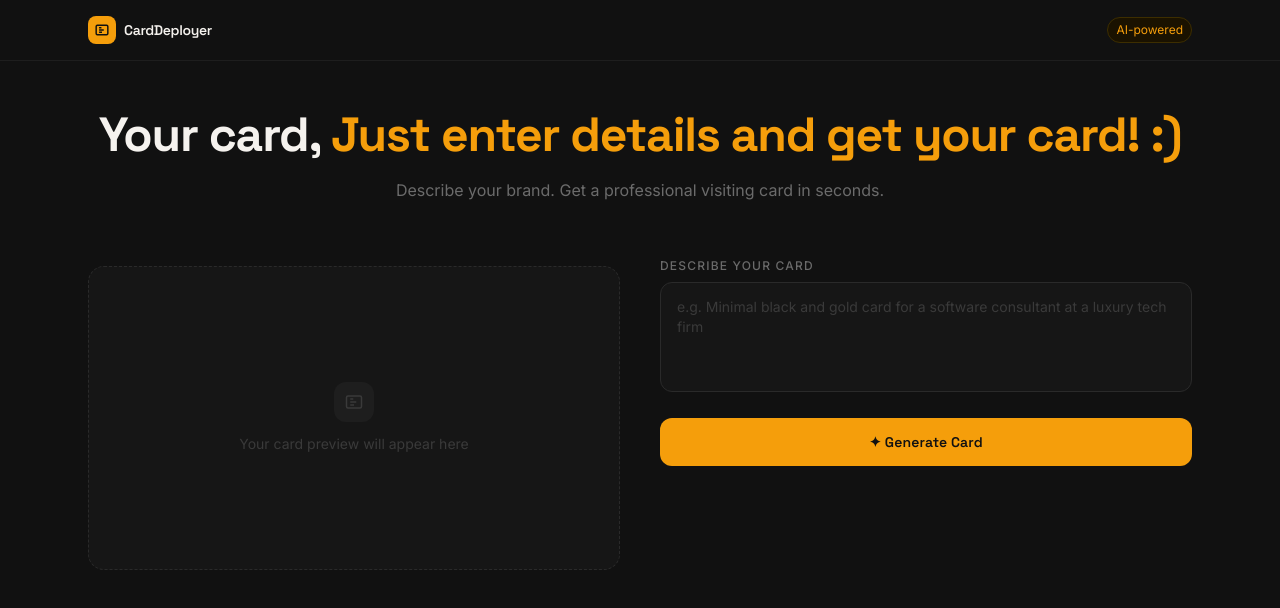
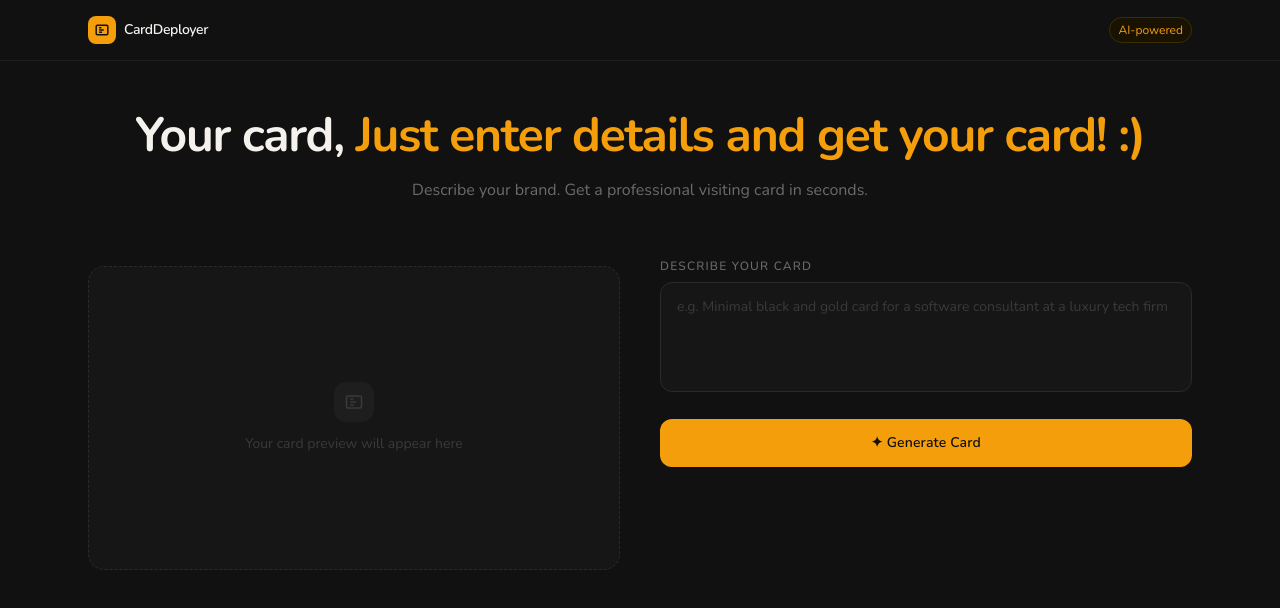
Before and after one commit to builtbygaurava/visiting-card, a SvelteKit app: page / in a window 1280 px wide. Shown: the top 608 px of the page. Built offline with nearby package versions, Linux system fonts and the light colour scheme; no server answers.

Commit message:
style: switch primary font to Nunito across the application

```diff
--- a/src/app.html
+++ b/src/app.html
@@ -7,6 +7,7 @@
 		%sveltekit.head%
 		<link rel="preconnect" href="https://fonts.googleapis.com">
 <link rel="preconnect" href="https://fonts.gstatic.com" crossorigin>
+<link href="https://fonts.googleapis.com/css2?family=Nunito:wght@400;500;600;700;800&display=swap" rel="stylesheet">
 <link href="https://fonts.googleapis.com/css2?family=Montserrat:wght@400;700&family=Poppins:wght@400;700&family=Playfair+Display:wght@400;700&family=Roboto:wght@400;700&family=Oswald:wght@400;700&family=Lora:wght@400;700&display=swap" rel="stylesheet">
 	</head>
 	<body data-sveltekit-preload-data="hover">
--- a/src/routes/+page.svelte
+++ b/src/routes/+page.svelte
@@ -91,10 +91,10 @@
 <svelte:head>
   <link rel="preconnect" href="https://fonts.googleapis.com">
   <link rel="preconnect" href="https://fonts.gstatic.com" crossorigin="">
-  <link href="https://fonts.googleapis.com/css2?family=Space+Grotesk:wght@400;500;600;700&family=Inter:wght@400;500&family=Montserrat:wght@400;700&family=Poppins:wght@400;700&family=Playfair+Display:wght@400;700&family=Roboto:wght@400;700&family=Oswald:wght@400;700&family=Lora:wght@400;700&display=swap" rel="stylesheet">
+  <link href="https://fonts.googleapis.com/css2?family=Nunito:wght@400;500;600;700;800&family=Montserrat:wght@400;700&family=Poppins:wght@400;700&family=Playfair+Display:wght@400;700&family=Roboto:wght@400;700&family=Oswald:wght@400;700&family=Lora:wght@400;700&display=swap" rel="stylesheet">
 </svelte:head>
 
-<div class="min-h-screen" style="background: #111111; font-family: 'Inter', sans-serif;">
+<div class="min-h-screen" style="background: #111111; font-family: 'Nunito', sans-serif;">
 
   <!-- Header -->
   <header class="border-b" style="border-color: #1E1E1E;">
@@ -106,7 +106,7 @@
             <path d="M7 8h4M7 12h8M7 16h5"/>
           </svg>
         </div>
-        <span class="font-semibold text-sm tracking-tight" style="color: #F5F2EE; font-family: 'Space Grotesk', sans-serif;">CardDeployer</span>
+        <span class="font-semibold text-sm tracking-tight" style="color: #F5F2EE; font-family: 'Nunito', sans-serif;">CardDeployer</span>
       </div>
       <span class="text-xs px-2 py-1 rounded-full" style="background: #1A1200; color: #F59E0B; border: 1px solid #3D2E00;">AI-powered</span>
     </div>
@@ -116,7 +116,7 @@
 
     <!-- Hero -->
     <div class="text-center mb-14">
-      <h1 class="text-5xl font-bold mb-4 tracking-tight" style="color: #F5F2EE; font-family: 'Space Grotesk', sans-serif; line-height: 1.1;">
+      <h1 class="text-5xl font-bold mb-4 tracking-tight" style="color: #F5F2EE; font-family: 'Nunito', sans-serif; line-height: 1.1;">
         Your card, <span style="color: #F59E0B;">Just enter details and get your card! :)</span>
       </h1>
       <p class="text-base" style="color: #6B6B6B;">Describe your brand. Get a professional visiting card in seconds.</p>
@@ -200,7 +200,7 @@
             placeholder="e.g. Minimal black and gold card for a software consultant at a luxury tech firm"
             rows="4"
             class="w-full rounded-xl text-sm resize-none transition-all"
-            style="background: #161616; border: 1px solid #2A2A2A; color: #F5F2EE; padding: 14px 16px; outline: none; font-family: 'Inter', sans-serif;"
+            style="background: #161616; border: 1px solid #2A2A2A; color: #F5F2EE; padding: 14px 16px; outline: none; font-family: 'Nunito', sans-serif;"
           ></textarea>
         </div>
 
@@ -208,7 +208,7 @@
           onclick={generateCard}
           disabled={loading}
           class="w-full py-3.5 rounded-xl font-semibold text-sm transition-all"
-          style="background: {loading ? '#D97706' : '#F59E0B'}; color: #111111; font-family: 'Space Grotesk', sans-serif; letter-spacing: 0.01em;"
+          style="background: {loading ? '#D97706' : '#F59E0B'}; color: #111111; font-family: 'Nunito', sans-serif; letter-spacing: 0.01em;"
         >
           {loading ? '✦ Generating your card...' : '✦ Generate Card'}
         </button>
--- a/src/routes/layout.css
+++ b/src/routes/layout.css
@@ -1 +1,4 @@
 @import 'tailwindcss';
+* {
+  font-family: 'Nunito', sans-serif !important;
+}
```
